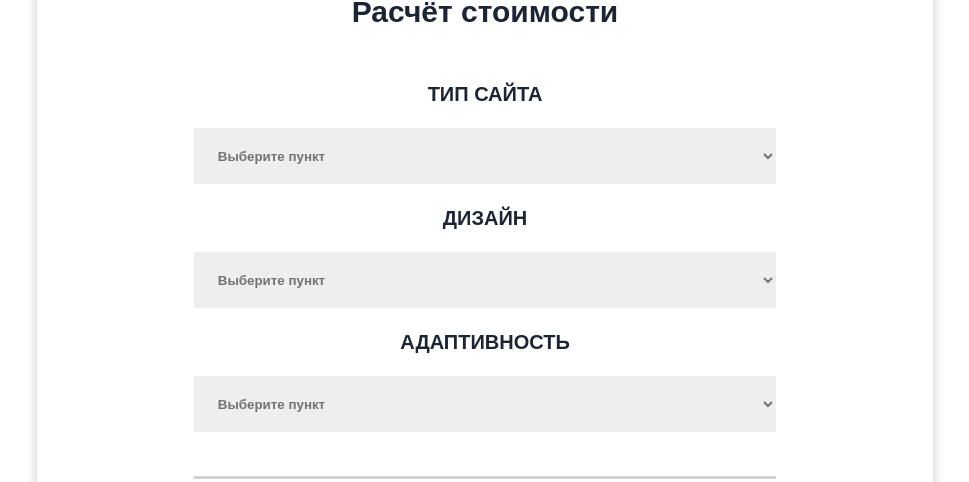
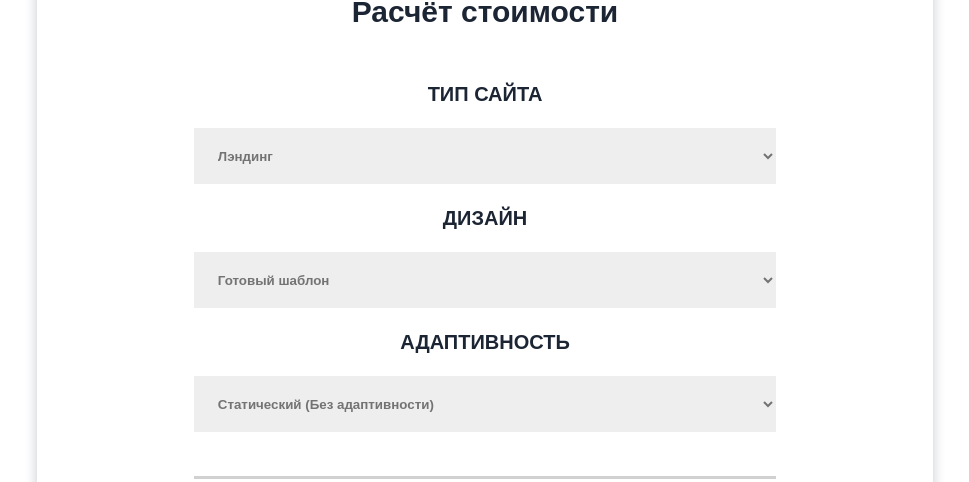
Before and after one commit to Anton2-7/newsite, a plain HTML site: page index.html in a window 1280 px wide. Shown: the part 3460-3942 px from the top of the page, without its empty margins (155-1124 px from the left). Drawn offline with nearby package versions, Linux system fonts and the light colour scheme.

Commit message:
first commit

```diff
--- a/index.html
+++ b/index.html
@@ -136,19 +136,30 @@
 
             <div class="type_of_site "><h4>ТИП САЙТА</h4></div>
 
-                <select class="s_select" name="type_of_site" required="required">
-                    <option class="o_option" value="">Выберите пункт</option>
+                <select class="s_select" name="type_of_site" required="required" >
+                    <optgroup label="Выберите тип сайта">
+                    <option class="o_option" value="">Лэндинг</option>
+                    <option class="o_option" value="">Многостраничный сайт (До 20 страниц)</option>
+                    <option class="o_option" value="">Интернет - магазин</option>
+                    </optgroup>
                 </select>
 
             <div class="design_of_site"><h4>ДИЗАЙН</h4></div>
                 <select class="s_select" name="design_of_site" required="required">
-                    <option class="o_option" value="">Выберите пункт</option>
+                    <optgroup label="Выберите дизайн">
+                    <option class="o_option" value="">Готовый шаблон</option>
+                    <option class="o_option" value="">Под заказ</option>
+                    </optgroup>
                 </select>
 
             <div class="adaptivity_of_site"><h4>АДАПТИВНОСТЬ</h4></div>
                 <select class="s_select" name="adaptivity_of_site" required="required">
-                    <option class="o_option" value="">Выберите пункт</option>
+                    <optgroup label="Выберите адаптивность вашего сайта">
+                    <option class="o_option" value="">Статический (Без адаптивности)</option>
+                    <option class="o_option" value="">Адаптивный (Под различные разрешения экранов) + (Мобильная вёрстка)</option>
+
                 </select>
+                    </optgroup>
                 <hr class="hr-line"></hr>
         </form>
         <div class="calculation__results">
```
